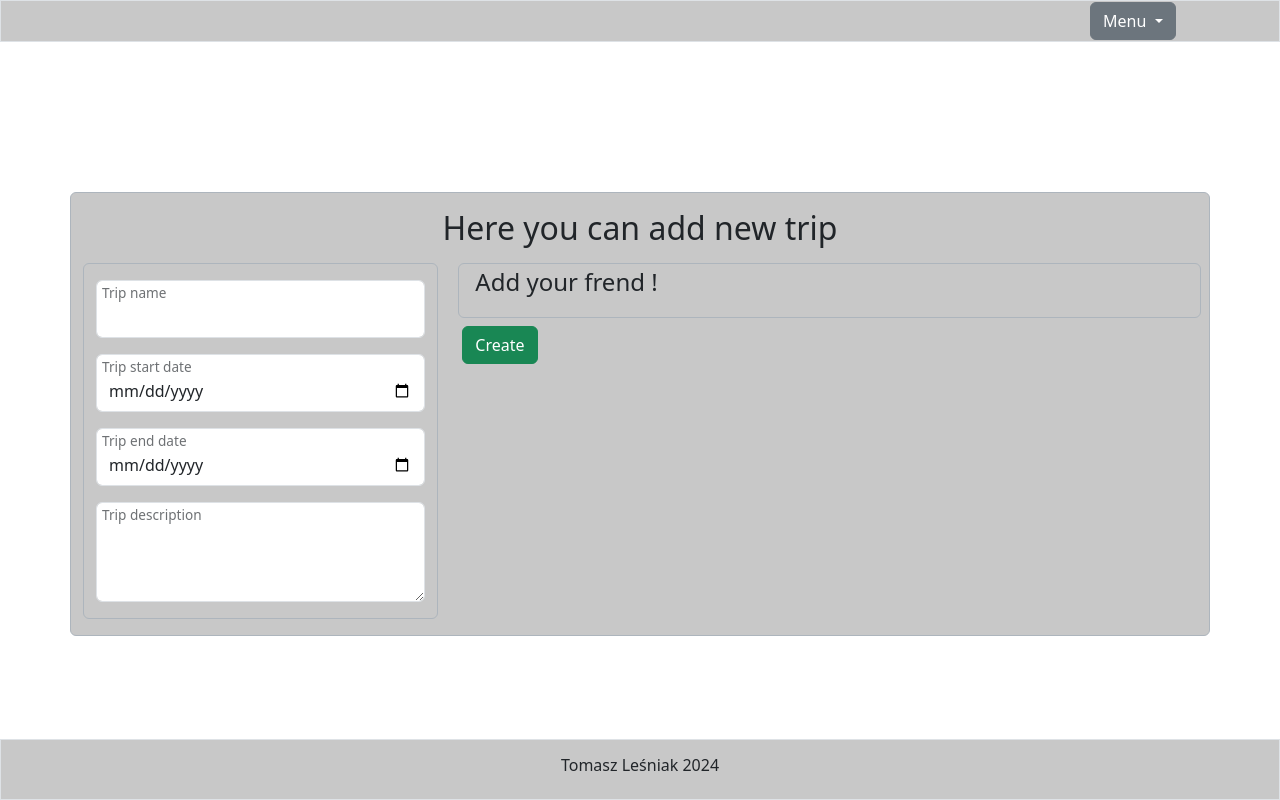
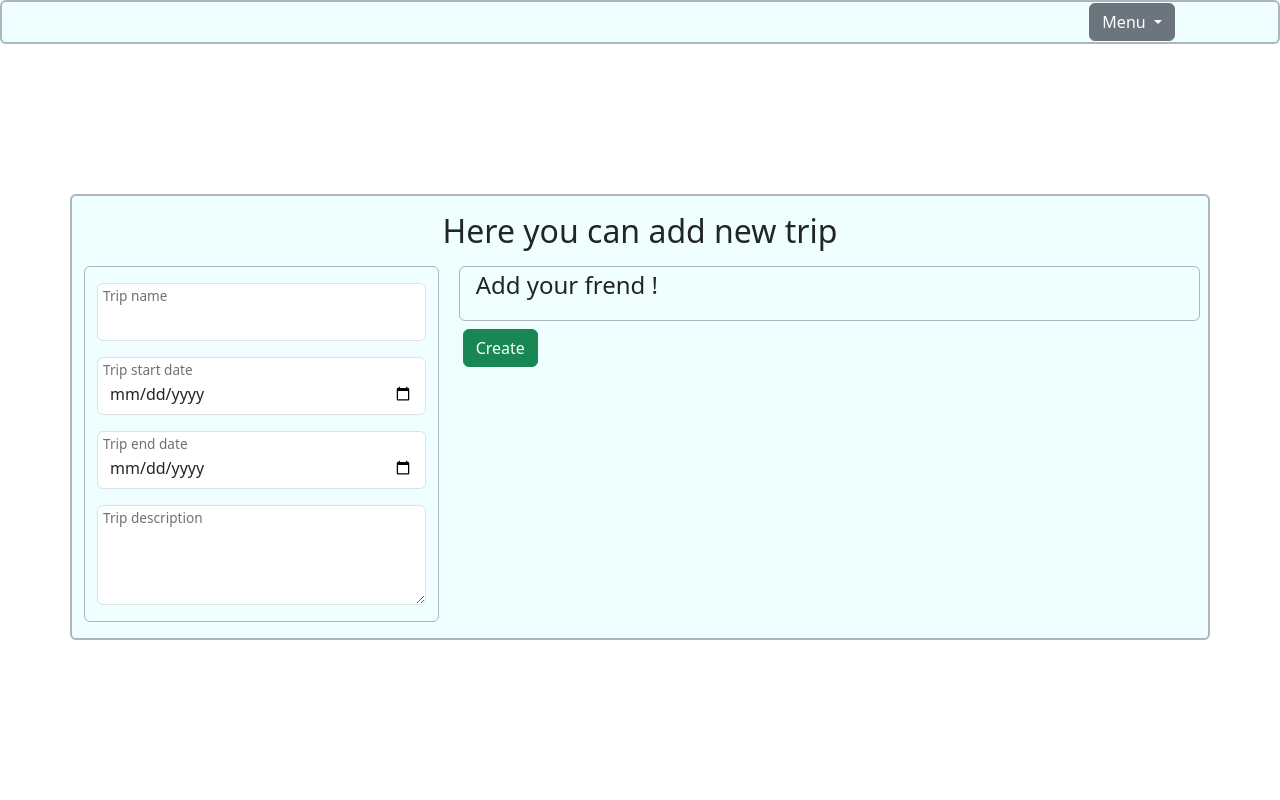
Before and after one commit to Tomasz1928/Trip_calculator, a Django app: template trip_calculator/trip_calculator/templates/trip_calculator/create_trip.html in a window 1280 px wide. Run offline with Django 3.2, Linux system fonts and the light colour scheme; the template is opened without the code that fills it, so the values that code supplies are empty.

Commit message:
remove footer, add background, unification styles

```diff
--- a/trip_calculator/trip_calculator/templates/trip_calculator/create_trip.html
+++ b/trip_calculator/trip_calculator/templates/trip_calculator/create_trip.html
@@ -12,10 +12,11 @@
     <link href="https://cdn.jsdelivr.net/npm/bootstrap@5.3.3/dist/css/bootstrap.min.css" rel="stylesheet"
           integrity="sha384-QWTKZyjpPEjISv5WaRU9OFeRpok6YctnYmDr5pNlyT2bRjXh0JMhjY6hW+ALEwIH" crossorigin="anonymous">
 </head>
-<body>
+
+<body style="background-image: url('{{ background.img_url }}');  background-size: cover; background-repeat: no-repeat">
 {% include 'trip_calculator/navigation.html' %}
-<main style="padding-top: 150px;">
-    <div class="container border border-dark-subtle rounded" style="background-color: rgb(200, 200, 200);">
+<main style="padding-top: 150px; flex: 1">
+    <div class="container border border-dark-subtle rounded border-2" style="background-color: rgba(224, 255, 255, 0.5);">
         <div class="row">
             <div class="col-12">
                 <div class="justify-content-center mt-3 mb-3">
@@ -130,7 +131,6 @@
     </div>
 </main>
 </body>
-{% include 'trip_calculator/footer.html' %}
 
 
 
--- a/trip_calculator/trip_calculator/templates/trip_calculator/footer.html
+++ /dev/null
@@ -1,10 +0,0 @@
-    <footer style="background-color: rgb(200, 200, 200); position: fixed; bottom: 0px; width: 100%;">
-        <div class="container-fluid border">
-            <div class="row justify-content-between align-items-center">
-                <div class="col-2 offset-5 col-sm-12 offset-sm-0 ">
-                    <div class="p-3">
-                        <p class="h6 text-center">Tomasz Leśniak 2024</p>
-                    </div>
-                </div>
-            </div>
-    </footer>
--- a/trip_calculator/trip_calculator/templates/trip_calculator/login_page/login.html
+++ b/trip_calculator/trip_calculator/templates/trip_calculator/login.html
@@ -31,7 +31,7 @@
 <div class="container">
     <div class="row central-container justify-content-center align-items-center">
 
-        <div class="col-6 border border-primary rounded border-2"
+        <div class="col-6 border border-dark-subtle rounded border-2"
                 style="background-color: rgba(224, 255, 255, 0.5)">
 
             <form>
--- a/trip_calculator/trip_calculator/templates/trip_calculator/navigation.html
+++ b/trip_calculator/trip_calculator/templates/trip_calculator/navigation.html
@@ -1,5 +1,5 @@
-<nav style="background-color: rgb(200, 200, 200);">
-        <div class="container-fluid border">
+<nav style="background-color: rgba(224, 255, 255, 0.5);">
+    <div class="container-fluid border border-dark-subtle rounded border-2">
         <div class="row justify-content-between align-items-center">
 
             <div class="col-2">
@@ -24,11 +24,27 @@
                                     Menu
                                 </button>
                                 <ul class="dropdown-menu">
-                                        <li><button class="dropdown-item" type="button">Create new trip</button></li>
+                                    <li>
+                                        <a class="dropdown-item" href="{% url 'create_trip_view' %}">
+                                            Create new trip
+                                        </a>
+                                    </li>
+
+                                     <li>
+                                        <a class="dropdown-item" href="{% url 'invite_friend_view' %}">
+                                            Invite friend
+                                        </a>
+                                    </li>
                                     {% if menu.any_trip %}
-                                        <li><button class="dropdown-item" type="button">Show trip details </button></li>
+                                    <li>
+                                        <button class="dropdown-item" type="button">Show trip details</button>
+                                    </li>
                                     {% endif %}
-                                        <li><button class="dropdown-item" type="button">Log out</button></li>
+                                    <li>
+                                        <a class="dropdown-item" href="{% url 'login_view' %}">
+                                            Log out
+                                        </a>
+                                    </li>
                                 </ul>
                             </div>
                         </div>
--- a/trip_calculator/trip_calculator/urls.py
+++ b/trip_calculator/trip_calculator/urls.py
@@ -6,6 +6,6 @@ urlpatterns = [
     path('login/', views.login_page_view, name='login_view'),
     path('error_login/', views.error_login_page_view, name='error_login_view'),
     path('create_trip/', views.create_trip_view, name='create_trip_view'),
-    # path('home/', views.home_view, name='home_view'),
+    path('invite_friend/', views.invite_friend_view, name='invite_friend_view'),
     # path('add_expense/', views.add_expense_view, name='add_expense_view')
 ]
```
Also changed, not shown: trip_calculator/trip_calculator/templates/trip_calculator/addFriends.html (+6 -5 lines), trip_calculator/trip_calculator/views.py (+12 -7 lines). Lines whose indentation alone changed are shown as unchanged.
